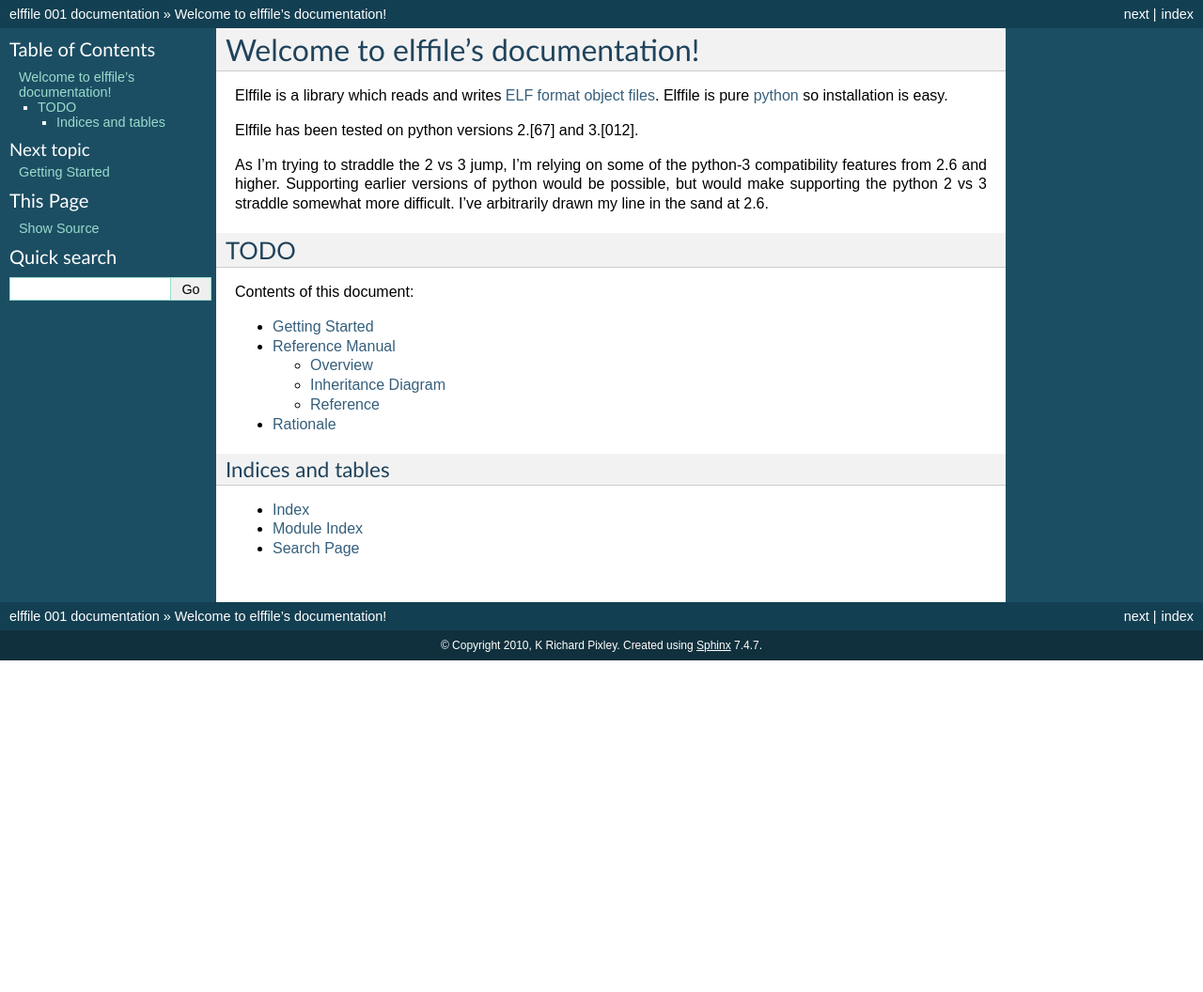
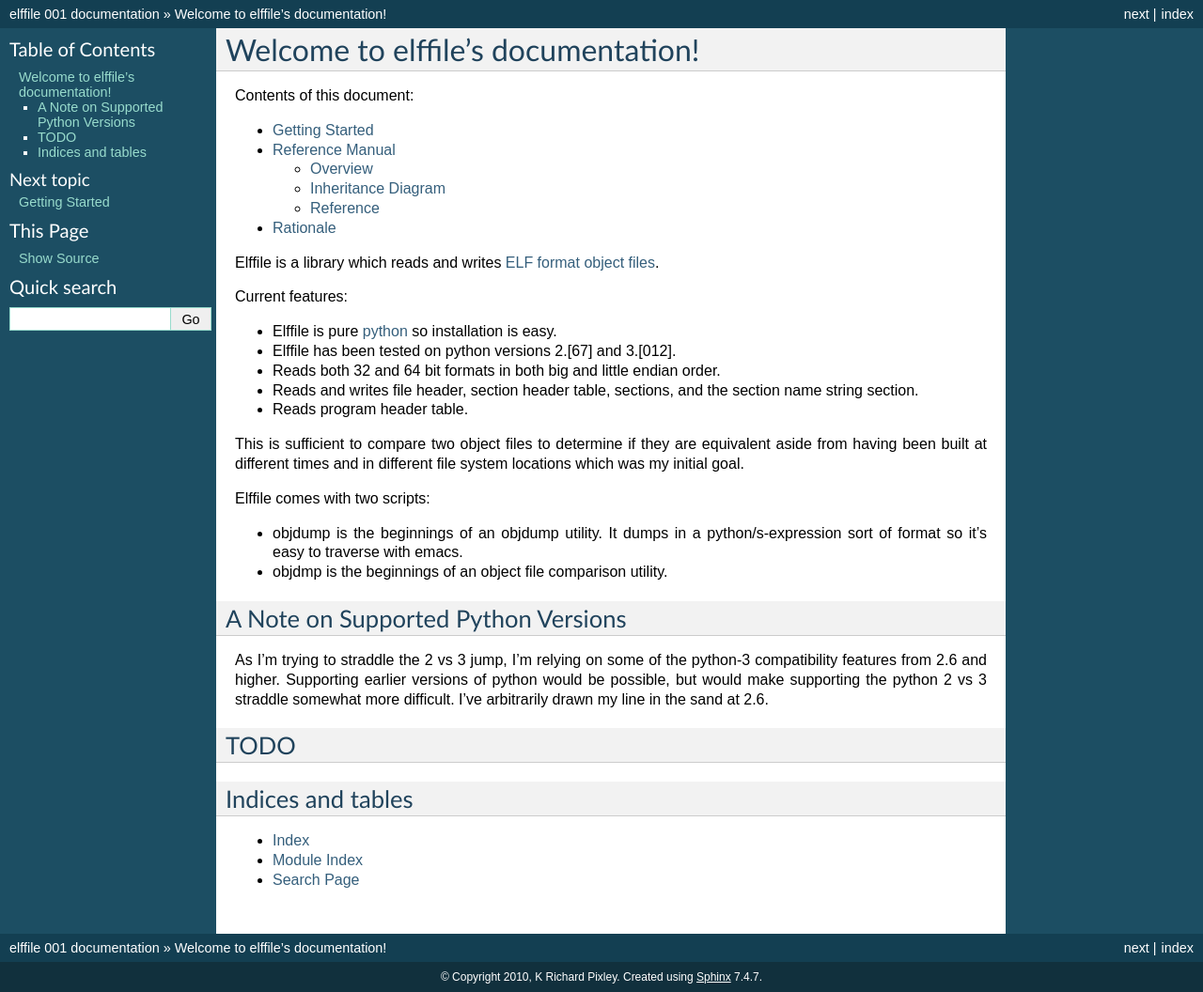
Before and after one commit to slorquet/elffile2, a Sphinx documentation site: the page built from docs/source/index.rst, in a window 1280 px wide. Shown: the whole page at 94% size. Built offline with Sphinx 7.4.7, drawn with Linux system fonts in a browser that asks for light colours; before the commit the page ends 900 px from its top, so only the background shows below that.

Commit message:
rearrange intro, list features so people can tell what this is easily.

```diff
--- a/docs/source/index.rst
+++ b/docs/source/index.rst
@@ -6,23 +6,6 @@
 ***********************************
 Welcome to elffile's documentation!
 ***********************************
-
-Elffile is a library which reads and writes `ELF format object files
-<http://en.wikipedia.org/wiki/Executable_and_Linkable_Format>`_.
-Elffile is pure `python <http://python.org>`_ so installation is easy.
-
-Elffile has been tested on python versions 2.[67] and 3.[012].
-
-As I'm trying to straddle the 2 vs 3 jump, I'm relying on some of the
-python-3 compatibility features from 2.6 and higher.  Supporting
-earlier versions of python would be possible, but would make
-supporting the python 2 vs 3 straddle somewhat more difficult.  I've
-arbitrarily drawn my line in the sand at 2.6.
-
-TODO
-----
-
-.. todolist::
 
 Contents of this document:
 
@@ -33,8 +16,51 @@ Contents of this document:
    reference.rst
    rationale.rst
 
-Indices and tables
-==================
+Elffile is a library which reads and writes `ELF format object files
+<http://en.wikipedia.org/wiki/Executable_and_Linkable_Format>`_.
+
+Current features:
+
+* Elffile is pure `python <http://python.org>`_ so installation is
+  easy.
+* Elffile has been tested on python versions 2.[67] and 3.[012].
+* Reads both 32 and 64 bit formats in both big and little endian
+  order.
+* Reads and writes file header, section header table, sections, and
+  the section name string section.
+* Reads program header table.
+
+This is sufficient to compare two object files to determine if they
+are equivalent aside from having been built at different times and in
+different file system locations which was my initial goal.
+
+Elffile comes with two scripts:
+
+* objdump is the beginnings of an objdump utility.  It dumps in a
+  python/s-expression sort of format so it's easy to traverse with
+  emacs.
+
+* objdmp is the beginnings of an object file comparison utility.
+
+=====================================
+ A Note on Supported Python Versions
+=====================================
+
+As I'm trying to straddle the 2 vs 3 jump, I'm relying on some of the
+python-3 compatibility features from 2.6 and higher.  Supporting
+earlier versions of python would be possible, but would make
+supporting the python 2 vs 3 straddle somewhat more difficult.  I've
+arbitrarily drawn my line in the sand at 2.6.
+
+======
+ TODO
+======
+
+.. todolist::
+
+====================
+ Indices and tables
+====================
 
 * :ref:`genindex`
 * :ref:`modindex`
```
